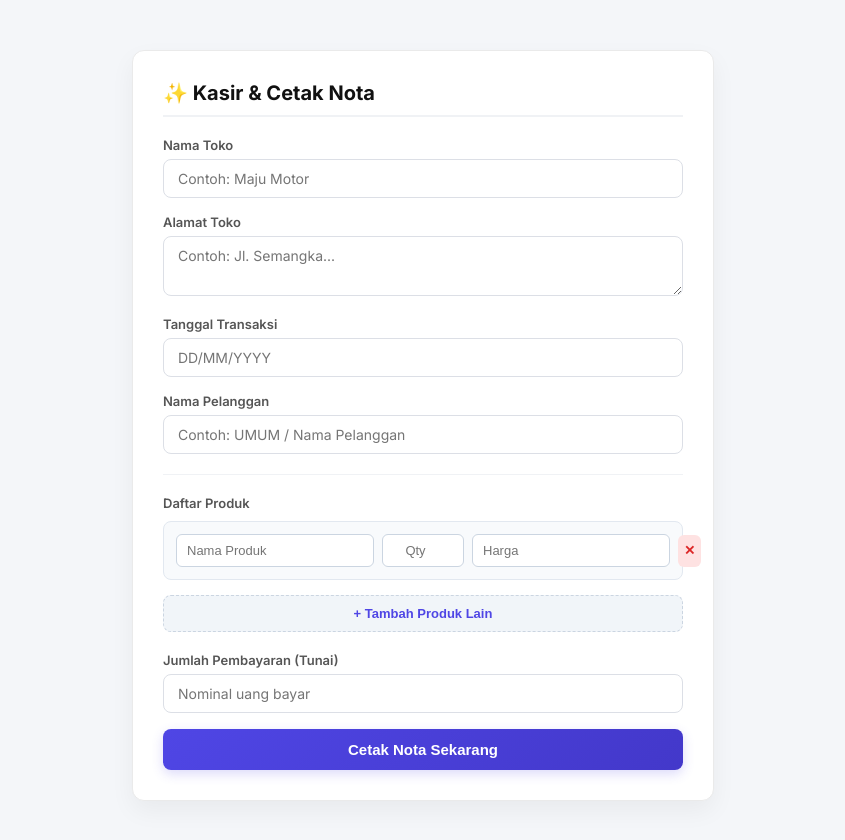
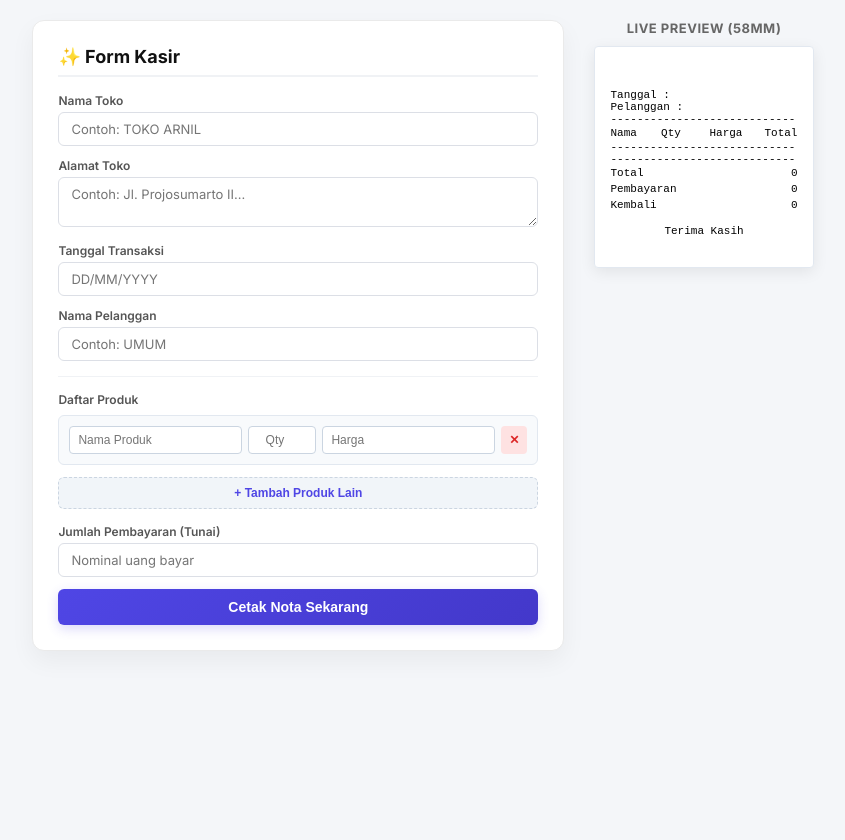
Before and after one commit to misterapin/invoice_umum, a plain HTML site: page index.html in a window 1280 px wide. Shown: the whole page, without its empty margins (217-1062 px from the left). Drawn offline with Linux system fonts and the light colour scheme.

Commit message:
Update: perbaikan media print struk thermal 58mm

```diff
--- a/index.html
+++ b/index.html
@@ -2,24 +2,39 @@
 <html lang="id">
 <head>
     <meta charset="UTF-8">
-    <title>Aplikasi Cetak Nota Thermal</title>
-    <!-- Memuat Google Fonts (Inter) untuk tampilan modern -->
+    <title>Aplikasi Cetak Nota Thermal 58mm</title>
+    <!-- Memuat Google Fonts (Inter) -->
     <link href="https://fonts.googleapis.com/css2?family=Inter:wght@400;500;600;700&display=swap" rel="stylesheet">
     <style>
-        /* Gaya Umum & Tema Modern */
+        /* Layout Utama: Form di Kiri, Live Preview 58mm di Kanan */
         body {
             background-color: #f4f6f9;
             font-family: 'Inter', sans-serif;
             color: #333;
             margin: 0;
             padding: 20px;
+            display: flex;
+            justify-content: center;
+            align-items: flex-start;
+            min-height: 100vh;
         }
 
+        .main-container {
+            display: flex;
+            gap: 30px;
+            max-width: 950px;
+            width: 100%;
+            flex-wrap: wrap;
+            justify-content: center;
+        }
+
+        /* Styling Form Input */
         .form-container {
-            max-width: 520px;
-            margin: 30px auto;
-            padding: 30px;
+            flex: 1;
+            min-width: 380px;
+            max-width: 480px;
             background: #ffffff;
+            padding: 25px;
             border-radius: 12px;
             box-shadow: 0 10px 25px rgba(0, 0, 0, 0.05);
             border: 1px solid #eaeaea;
@@ -27,41 +42,41 @@
 
         .form-container h2 {
             margin-top: 0;
-            font-size: 20px;
+            font-size: 18px;
             font-weight: 700;
             color: #111;
-            margin-bottom: 20px;
+            margin-bottom: 16px;
             border-bottom: 2px solid #f0f2f5;
-            padding-bottom: 10px;
+            padding-bottom: 8px;
         }
 
         .form-group {
-            margin-bottom: 16px;
+            margin-bottom: 12px;
         }
 
         .form-group label {
             display: block;
-            font-size: 13px;
+            font-size: 12px;
             font-weight: 600;
             color: #555;
-            margin-bottom: 6px;
+            margin-bottom: 4px;
         }
 
         .form-group input, .form-group textarea {
             width: 100%;
-            padding: 10px 14px;
-            font-size: 14px;
+            padding: 8px 12px;
+            font-size: 13px;
             border: 1px solid #dcdfe6;
-            border-radius: 8px;
+            border-radius: 6px;
             box-sizing: border-box;
-            transition: all 0.3s ease;
             outline: none;
             font-family: 'Inter', sans-serif;
+            transition: all 0.2s;
         }
 
         .form-group textarea {
             resize: vertical;
-            height: 60px;
+            height: 50px;
         }
 
         .form-group input:focus, .form-group textarea:focus {
@@ -73,99 +88,109 @@
         .product-card {
             background: #f8fafc;
             border: 1px solid #e2e8f0;
-            border-radius: 8px;
-            padding: 12px;
-            margin-bottom: 10px;
+            border-radius: 6px;
+            padding: 10px;
+            margin-bottom: 8px;
             display: flex;
-            gap: 8px;
+            gap: 6px;
             align-items: center;
         }
 
         .product-row {
             display: flex;
-            gap: 8px;
+            gap: 6px;
             width: 100%;
             align-items: center;
         }
 
         .product-row .prod-nama { flex: 3; }
-        .product-row .prod-qty  { flex: 1; max-width: 60px; text-align: center; }
+        .product-row .prod-qty  { flex: 1; max-width: 50px; text-align: center; }
         .product-row .prod-harga{ flex: 2; }
 
         .product-row input {
-            padding: 8px 10px;
+            padding: 6px 8px;
             border: 1px solid #cbd5e1;
-            border-radius: 6px;
-            font-size: 13px;
+            border-radius: 4px;
+            font-size: 12px;
             outline: none;
         }
-        .product-row input:focus {
-            border-color: #4f46e5;
-        }
+        .product-row input:focus { border-color: #4f46e5; }
 
         .btn-remove {
             background: #fee2e2;
             color: #dc2626;
             border: none;
-            width: 32px;
-            height: 32px;
-            border-radius: 6px;
+            width: 28px;
+            height: 28px;
+            border-radius: 4px;
             cursor: pointer;
             font-weight: bold;
             display: flex;
             align-items: center;
             justify-content: center;
-            transition: background 0.2s;
+            font-size: 12px;
         }
-        .btn-remove:hover {
-            background: #fecaca;
-        }
+        .btn-remove:hover { background: #fecaca; }
 
         .btn-add {
             background: #f1f5f9;
             color: #4f46e5;
             border: 1px dashed #cbd5e1;
-            padding: 10px;
-            border-radius: 8px;
+            padding: 8px;
+            border-radius: 6px;
             cursor: pointer;
             font-weight: 600;
             width: 100%;
-            font-size: 13px;
-            margin-top: 5px;
-            margin-bottom: 20px;
-            transition: all 0.2s;
+            font-size: 12px;
+            margin-top: 4px;
+            margin-bottom: 15px;
         }
-        .btn-add:hover {
-            background: #e2e8f0;
-            border-color: #94a3b8;
-        }
+        .btn-add:hover { background: #e2e8f0; }
 
         .btn-submit {
             background: linear-gradient(135deg, #4f46e5 0%, #4338ca 100%);
             color: white;
             border: none;
-            padding: 12px;
-            border-radius: 8px;
+            padding: 10px;
+            border-radius: 6px;
             cursor: pointer;
             font-weight: 600;
             width: 100%;
-            font-size: 15px;
+            font-size: 14px;
             box-shadow: 0 4px 12px rgba(79, 70, 229, 0.2);
-            transition: opacity 0.2s;
         }
-        .btn-submit:hover {
-            opacity: 0.95;
+        .btn-submit:hover { opacity: 0.95; }
+
+        /* Styling Wrapper Preview */
+        .preview-container {
+            display: flex;
+            flex-direction: column;
+            align-items: center;
+            position: sticky;
+            top: 20px;
         }
 
-        /* Gaya Struk Thermal 58mm (Cetak) */
+        .preview-container h3 {
+            margin-top: 0;
+            font-size: 13px;
+            color: #666;
+            text-transform: uppercase;
+            letter-spacing: 0.5px;
+            margin-bottom: 10px;
+        }
+
+        /* Tampilan Struk Thermal Ukuran Fisik 58mm */
         .receipt {
-            display: none;
-            width: 48mm;
-            margin: 0 auto;
+            width: 58mm;
+            background: #ffffff;
+            padding: 8mm 4mm;
+            box-sizing: border-box;
             font-family: 'Courier New', Courier, monospace;
-            font-size: 12px;
-            font-weight: normal;
+            font-size: 11px;
             color: #000;
+            box-shadow: 0 4px 15px rgba(0, 0, 0, 0.08);
+            border: 1px solid #e2e8f0;
+            border-radius: 4px;
         }
 
         .text-center { text-align: center; }
@@ -174,7 +199,7 @@
         table {
             width: 100%;
             border-collapse: collapse;
-            font-size: 12px;
+            font-size: 11px;
             font-family: 'Courier New', Courier, monospace;
         }
         td {
@@ -186,56 +211,61 @@
         @media print {
             @page { margin: 0; }
             body * { visibility: hidden; }
-            .receipt, .receipt * { visibility: visible; }
-            .receipt {
+            #printArea, #printArea * { visibility: visible; }
+            #printArea {
                 display: block;
                 position: absolute;
                 left: 50%;
                 transform: translateX(-50%);
                 top: 0;
+                width: 50mm;
+                box-shadow: none;
+                border: none;
+                padding: 0;
             }
-            .form-container { display: none; }
+            .form-container, .preview-container h3 { display: none; }
         }
     </style>
 </head>
 <body>
 
+    <div class="main-container">
         <!-- Form Input Modern -->
         <div class="form-container">
-        <h2>✨ Kasir & Cetak Nota</h2>
+            <h2>✨ Form Kasir</h2>
 
             <div class="form-group">
                 <label>Nama Toko</label>
-            <input type="text" id="inputNamaToko" placeholder="Contoh: Maju Motor">
+                <input type="text" id="inputNamaToko" oninput="updatePreview()" placeholder="Contoh: TOKO ARNIL">
             </div>
 
             <div class="form-group">
                 <label>Alamat Toko</label>
-            <textarea id="inputAlamatToko" placeholder="Contoh: Jl. Semangka..."></textarea>
+                <textarea id="inputAlamatToko" oninput="updatePreview()" placeholder="Contoh: Jl. Projosumarto II..."></textarea>
             </div>
 
             <div class="form-group">
                 <label>Tanggal Transaksi</label>
-            <input type="text" id="inputTanggal" placeholder="DD/MM/YYYY">
+                <input type="text" id="inputTanggal" oninput="updatePreview()" placeholder="DD/MM/YYYY">
             </div>
 
             <div class="form-group">
                 <label>Nama Pelanggan</label>
-            <input type="text" id="inputPelanggan" placeholder="Contoh: UMUM / Nama Pelanggan">
+                <input type="text" id="inputPelanggan" oninput="updatePreview()" placeholder="Contoh: UMUM">
             </div>
 
-        <hr style="border: 0; border-top: 1px solid #f0f2f5; margin: 20px 0;">
-        <label style="font-size: 13px; font-weight: 600; color: #555; display: block; margin-bottom: 10px;">Daftar Produk</label>
+            <hr style="border: 0; border-top: 1px solid #f0f2f5; margin: 15px 0;">
+            <label style="font-size: 12px; font-weight: 600; color: #555; display: block; margin-bottom: 8px;">Daftar Produk</label>
 
             <!-- Container untuk baris-baris produk -->
             <div id="productContainer">
                 <div class="product-card">
                     <div class="product-row">
-                    <input type="text" class="prod-nama" placeholder="Nama Produk">
-                    <input type="number" class="prod-qty" placeholder="Qty" min="1">
-                    <input type="number" class="prod-harga" placeholder="Harga">
+                        <input type="text" class="prod-nama" oninput="updatePreview()" placeholder="Nama Produk">
+                        <input type="number" class="prod-qty" oninput="updatePreview()" placeholder="Qty" min="1">
+                        <input type="number" class="prod-harga" oninput="updatePreview()" placeholder="Harga">
                     </div>
-                <button type="button" class="btn-remove" onclick="hapusBaris(this)" title="Hapus baris">✕</button>
+                    <button type="button" class="btn-remove" onclick="hapusBaris(this)" title="Hapus">✕</button>
                 </div>
             </div>
 
@@ -243,22 +273,25 @@
 
             <div class="form-group">
                 <label>Jumlah Pembayaran (Tunai)</label>
-            <input type="number" id="inputBayar" placeholder="Nominal uang bayar">
+                <input type="number" id="inputBayar" oninput="updatePreview()" placeholder="Nominal uang bayar">
             </div>
 
             <button class="btn-submit" onclick="prosesCetak()">Cetak Nota Sekarang</button>
         </div>
 
-    <!-- Template Struk Thermal (Tersembunyi, Tampil Saat Print) -->
+        <!-- Kolom Live Preview 58mm -->
+        <div class="preview-container">
+            <h3>Live Preview (58mm)</h3>
+
             <div class="receipt" id="printArea">
-        <div class="text-center" style="font-size: 14px; font-weight: bold;" id="outNamaToko"></div>
+                <div class="text-center" style="font-size: 13px; font-weight: bold;" id="outNamaToko"></div>
                 <div class="text-center" id="outAlamatToko" style="white-space: pre-line;"></div>
                 <br>
 
                 <div>Tanggal   : <span id="outTanggal"></span></div>
                 <div>Pelanggan : <span id="outPelanggan"></span></div>
 
-        <div>********************************</div>
+                <div>----------------------------</div>
 
                 <table>
                     <tr>
@@ -269,30 +302,32 @@
                     </tr>
                 </table>
 
-        <div>********************************</div>
+                <div>----------------------------</div>
 
                 <table id="outTableProduk">
                 </table>
 
-        <div>********************************</div>
+                <div>----------------------------</div>
 
                 <table>
                     <tr>
                         <td>Total</td>
-                <td class="text-right"><span id="outTotalAll"></span></td>
+                        <td class="text-right"><span id="outTotalAll">0</span></td>
                     </tr>
                     <tr>
                         <td>Pembayaran</td>
-                <td class="text-right"><span id="outBayar"></span></td>
+                        <td class="text-right"><span id="outBayar">0</span></td>
                     </tr>
                     <tr>
                         <td>Kembali</td>
-                <td class="text-right"><span id="outKembali"></span></td>
+                        <td class="text-right"><span id="outKembali">0</span></td>
                     </tr>
                 </table>
 
                 <br>
                 <div class="text-center">Terima Kasih</div>
+            </div>
+        </div>
     </div>
 
     <script>
@@ -300,31 +335,7 @@
             return Number(angka).toLocaleString('id-ID');
         }
 
-        function tambahBarisProduk() {
-            const container = document.getElementById('productContainer');
-            const card = document.createElement('div');
-            card.className = 'product-card';
-            card.innerHTML = `
-                <div class="product-row">
-                    <input type="text" class="prod-nama" placeholder="Nama Produk">
-                    <input type="number" class="prod-qty" placeholder="Qty" min="1">
-                    <input type="number" class="prod-harga" placeholder="Harga">
-                </div>
-                <button type="button" class="btn-remove" onclick="hapusBaris(this)" title="Hapus baris">✕</button>
-            `;
-            container.appendChild(card);
-        }
-
-        function hapusBaris(button) {
-            const container = document.getElementById('productContainer');
-            if (container.children.length > 1) {
-                button.parentElement.remove();
-            } else {
-                alert('Minimal harus ada 1 produk dalam transaksi!');
-            }
-        }
-
-        function prosesCetak() {
+        function updatePreview() {
             const namaToko = document.getElementById('inputNamaToko').value;
             const alamatToko = document.getElementById('inputAlamatToko').value;
             const tanggal = document.getElementById('inputTanggal').value;
@@ -339,13 +350,14 @@
             let htmlProduk = '';
 
             for (let i = 0; i < namaElements.length; i++) {
-                const nama = namaElements[i].value || '-';
+                const nama = namaElements[i].value || '';
                 const qty = parseFloat(qtyElements[i].value) || 0;
                 const harga = parseFloat(hargaElements[i].value) || 0;
                 const subtotal = qty * harga;
 
                 totalBelanja += subtotal;
 
+                if (nama || qty > 0 || harga > 0) {
                     htmlProduk += `
                         <tr>
                             <td colspan="4">${nama}</td>
@@ -358,6 +370,7 @@
                         </tr>
                     `;
                 }
+            }
 
             const kembali = bayar - totalBelanja;
 
@@ -369,9 +382,40 @@
             document.getElementById('outTotalAll').innerText = formatRupiah(totalBelanja);
             document.getElementById('outBayar').innerText = formatRupiah(bayar);
             document.getElementById('outKembali').innerText = formatRupiah(kembali);
+        }
 
+        function tambahBarisProduk() {
+            const container = document.getElementById('productContainer');
+            const card = document.createElement('div');
+            card.className = 'product-card';
+            card.innerHTML = `
+                <div class="product-row">
+                    <input type="text" class="prod-nama" oninput="updatePreview()" placeholder="Nama Produk">
+                    <input type="number" class="prod-qty" oninput="updatePreview()" placeholder="Qty" min="1">
+                    <input type="number" class="prod-harga" oninput="updatePreview()" placeholder="Harga">
+                </div>
+                <button type="button" class="btn-remove" onclick="hapusBaris(this)" title="Hapus">✕</button>
+            `;
+            container.appendChild(card);
+            updatePreview();
+        }
+
+        function hapusBaris(button) {
+            const container = document.getElementById('productContainer');
+            if (container.children.length > 1) {
+                button.parentElement.remove();
+                updatePreview();
+            } else {
+                alert('Minimal harus ada 1 produk dalam transaksi!');
+            }
+        }
+
+        function prosesCetak() {
+            updatePreview();
             window.print();
         }
+
+        updatePreview();
     </script>
 
 </body>
```
Lines whose indentation alone changed are shown as unchanged.
